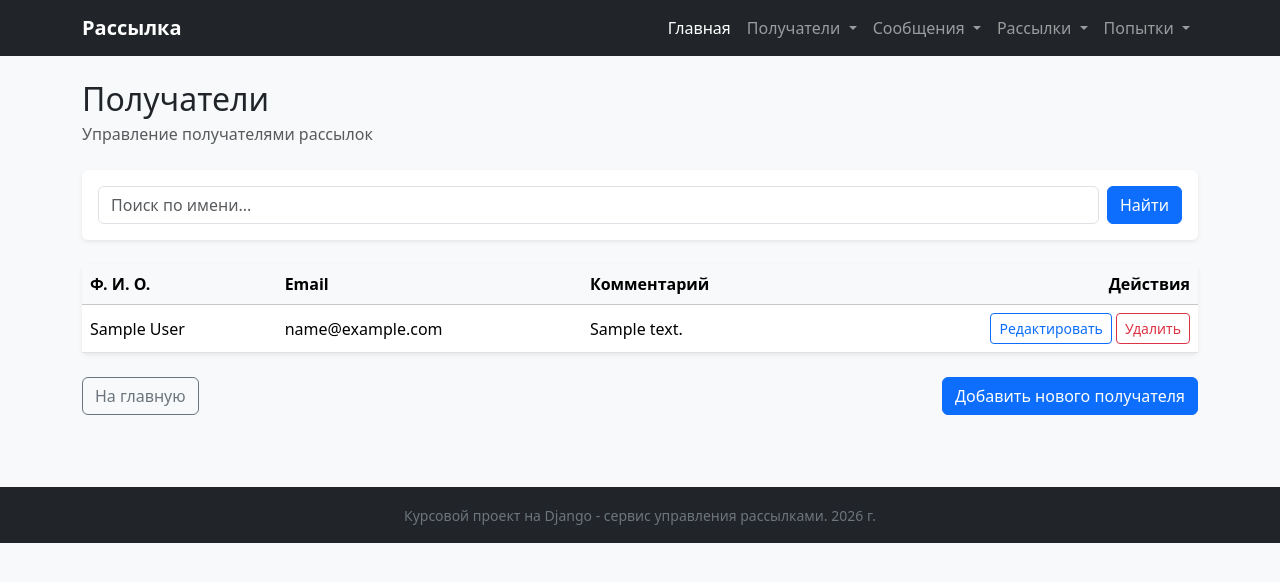
After one commit to AlexValenko/KP3_mailing, a Django app: page /recipients/ in a window 1280 px wide. The commit adds this page. Shown: the top 582 px of the page. Run offline with Django 5.2, Linux system fonts and the light colour scheme; tables that the repository leaves empty hold one stand-in row (values such as "Sample post"); some libraries are stand-ins or nearby versions.

Commit message:
added CRUD for recepients

```diff
--- a/mailing/templates/header.html
+++ b/mailing/templates/header.html
@@ -2,17 +2,13 @@
     <nav class="navbar navbar-expand-lg navbar-dark bg-dark">
         <div class="container">
 
-            <!-- ============================= -->
             <!-- НАЗВАНИЕ / ЛОГОТИП САЙТА      -->
-            <!-- ============================= -->
 
-            <a class="navbar-brand fw-bold" href="#">
+            <a class="navbar-brand fw-bold" href="{% url 'mailing:home' %}">
                 Рассылка
             </a>
 
-            <!-- ============================= -->
             <!-- КНОПКА МОБИЛЬНОГО МЕНЮ        -->
-            <!-- ============================= -->
 
             <button
                     class="navbar-toggler"
@@ -26,9 +22,7 @@
                 <span class="navbar-toggler-icon"></span>
             </button>
 
-            <!-- ============================= -->
             <!-- ГЛАВНОЕ МЕНЮ                  -->
-            <!-- ============================= -->
 
             <div class="collapse navbar-collapse" id="mainMenu">
 
@@ -36,14 +30,12 @@
 
                     <!-- Главная -->
                     <li class="nav-item">
-                        <a class="nav-link active" href="#">
+                        <a class="nav-link active" href="{% url 'mailing:home' %}">
                             Главная
                         </a>
                     </li>
 
-                    <!-- ============================= -->
                     <!-- DROPDOWN: ПОЛУЧАТЕЛИ          -->
-                    <!-- ============================= -->
 
                     <li class="nav-item dropdown">
                         <a
@@ -58,22 +50,20 @@
 
                         <ul class="dropdown-menu">
                             <li>
-                                <a class="dropdown-item" href="#">
+                                <a class="dropdown-item" href="{% url 'mailing:recipient_list' %}">
                                     Все получатели
                                 </a>
                             </li>
 
                             <li>
-                                <a class="dropdown-item" href="#">
+                                <a class="dropdown-item" href="{% url 'mailing:recipient_add' %}">
                                     Добавить получателя
                                 </a>
                             </li>
                         </ul>
                     </li>
 
-                    <!-- ============================= -->
                     <!-- DROPDOWN: СООБЩЕНИЯ           -->
-                    <!-- ============================= -->
 
                     <li class="nav-item dropdown">
                         <a
@@ -101,9 +91,7 @@
                         </ul>
                     </li>
 
-                    <!-- ============================= -->
                     <!-- DROPDOWN: РАССЫЛКИ            -->
-                    <!-- ============================= -->
 
                     <li class="nav-item dropdown">
                         <a
@@ -131,9 +119,7 @@
                         </ul>
                     </li>
 
-                    <!-- ============================= -->
                     <!-- DROPDOWN: ПОПЫТКИ             -->
-                    <!-- ============================= -->
 
                     <li class="nav-item dropdown">
                         <a
--- a/mailing/templates/home.html
+++ b/mailing/templates/home.html
@@ -85,7 +85,7 @@
         <div class="row g-3">
 
             <div class="col-12 col-sm-6 col-lg-4">
-                <a href="#" class="btn btn-outline-primary w-100">
+                <a href="{% url 'mailing:recipient_add' %}" class="btn btn-outline-primary w-100">
                     Добавить получателя
                 </a>
             </div>
--- /dev/null
+++ b/mailing/templates/recipient_list.html
@@ -0,0 +1,291 @@
+{% extends "base.html" %}
+
+{% block title %}Получатели{% endblock %}
+
+{% block content %}
+
+<div class="container py-4">
+
+    <!-- ЗАГОЛОВОК СТРАНИЦЫ                                    -->
+
+    <div class="d-flex flex-column flex-md-row justify-content-between align-items-md-center gap-3 mb-4">
+        <div>
+            <h1 class="h2 mb-1">
+                Получатели
+            </h1>
+
+            <p class="text-muted mb-0">
+                Управление получателями рассылок
+            </p>
+        </div>
+
+    </div>
+
+    <!-- ПОИСК                                                 -->
+
+    <div class="card shadow-sm border-0 mb-4">
+        <div class="card-body">
+
+            <form method="get">
+
+                <div class="row g-2">
+
+                    <div class="col-12 col-md">
+                        <label
+                                for="search"
+                                class="visually-hidden"
+                        >
+                            Поиск по имени
+                        </label>
+
+                        <input
+                                type="text"
+                                name="search"
+                                id="search"
+                                class="form-control"
+                                placeholder="Поиск по имени..."
+                                value="{{ request.GET.search|default:'' }}"
+                        >
+                    </div>
+
+                    <div class="col-12 col-md-auto">
+
+                        <button
+                                type="submit"
+                                class="btn btn-primary w-100"
+                        >
+                            Найти
+                        </button>
+
+                    </div>
+
+                    {% if request.GET.search %}
+
+                    <div class="col-12 col-md-auto">
+
+                        <a
+                                href="{% url 'mailing:recipient_list' %}"
+                                class="btn btn-outline-secondary w-100"
+                        >
+                            Сбросить
+                        </a>
+
+                    </div>
+
+                    {% endif %}
+
+                </div>
+
+            </form>
+
+        </div>
+    </div>
+
+    <!-- ТАБЛИЦА ПОЛУЧАТЕЛЕЙ                                  -->
+
+    <div class="card shadow-sm border-0">
+
+        <div class="card-body p-0">
+
+            {% if recipients %}
+
+            <div class="table-responsive">
+
+                <table class="table table-hover align-middle mb-0">
+
+                    <thead class="table-light">
+
+                    <tr>
+                        <th scope="col">
+                            Ф. И. О.
+                        </th>
+
+                        <th scope="col">
+                            Email
+                        </th>
+
+                        <th scope="col">
+                            Комментарий
+                        </th>
+
+                        <th
+                                scope="col"
+                                class="text-end"
+                        >
+                            Действия
+                        </th>
+                    </tr>
+
+                    </thead>
+
+                    <tbody>
+
+                    {% for recipient in recipients %}
+
+                    <tr>
+
+                        <td>
+                            {{ recipient.full_name }}
+                        </td>
+
+                        <td>
+                            {{ recipient.email }}
+                        </td>
+
+                        <td>
+                            {% if recipient.comment %}
+                            {{ recipient.comment|truncatechars:80 }}
+                            {% else %}
+                            <span class="text-muted">
+                                                —
+                                            </span>
+                            {% endif %}
+                        </td>
+
+                        <td class="text-end text-nowrap">
+
+                            <a
+                                    href="{% url 'mailing:recipient_update' recipient.pk %}"
+                                    class="btn btn-sm btn-outline-primary"
+                            >
+                                Редактировать
+                            </a>
+
+                            <a
+                                    href="{% url 'mailing:recipient_delete' recipient.pk %}"
+                                    class="btn btn-sm btn-outline-danger"
+                            >
+                                Удалить
+                            </a>
+
+                        </td>
+
+                    </tr>
+
+                    {% endfor %}
+
+                    </tbody>
+
+                </table>
+
+            </div>
+
+            {% else %}
+
+            <!-- ЕСЛИ ПОЛУЧАТЕЛЕЙ НЕТ                              -->
+
+            <div class="p-4 text-center">
+
+                <p class="text-muted mb-3">
+                    Получатели не найдены.
+                </p>
+
+                {% if request.GET.search %}
+                <a
+                        href="{% url 'mailing:recipient_list' %}"
+                        class="btn btn-outline-secondary"
+                >
+                    Сбросить поиск
+                </a>
+                {% endif %}
+
+            </div>
+
+            {% endif %}
+
+        </div>
+
+    </div>
+
+    <!-- ПАГИНАЦИЯ                                             -->
+
+    {% if is_paginated %}
+
+    <nav
+            aria-label="Навигация по страницам"
+            class="mt-4"
+    >
+
+        <ul class="pagination justify-content-center">
+            {% if page_obj.has_previous %}
+            <li class="page-item">
+                <a
+                        class="page-link"
+                        href="?page={{ page_obj.previous_page_number }}{% if request.GET.search %}&search={{ request.GET.search|urlencode }}{% endif %}"
+                >
+                    Назад
+                </a>
+            </li>
+
+            {% else %}
+            <li class="page-item disabled">
+                        <span class="page-link">
+                            Назад
+                        </span>
+            </li>
+            {% endif %}
+
+            {% for num in page_obj.paginator.page_range %}
+            {% if page_obj.number == num %}
+            <li class="page-item active">
+                            <span class="page-link">
+                                {{ num }}
+                            </span>
+            </li>
+            {% else %}
+            <li class="page-item">
+                <a
+                        class="page-link"
+                        href="?page={{ num }}{% if request.GET.search %}&search={{ request.GET.search|urlencode }}{% endif %}"
+                >
+                    {{ num }}
+                </a>
+            </li>
+
+            {% endif %}
+
+            {% endfor %}
+
+            {% if page_obj.has_next %}
+            <li class="page-item">
+                <a
+                        class="page-link"
+                        href="?page={{ page_obj.next_page_number }}{% if request.GET.search %}&search={{ request.GET.search|urlencode }}{% endif %}"
+                >
+                    Вперёд
+                </a>
+            </li>
+            {% else %}
+            <li class="page-item disabled">
+                        <span class="page-link">
+                            Вперёд
+                        </span>
+            </li>
+            {% endif %}
+        </ul>
+    </nav>
+    {% endif %}
+
+    <!-- КНОПКИ                                          -->
+
+    <div class="d-flex flex-column flex-sm-row justify-content-between gap-2 mt-4">
+
+        <a
+                href="{% url 'mailing:home' %}"
+                class="btn btn-outline-secondary"
+        >
+            На главную
+        </a>
+
+        <a
+                href="{% url 'mailing:recipient_add' %}"
+                class="btn btn-primary"
+        >
+            Добавить нового получателя
+        </a>
+
+    </div>
+
+</div>
+
+{% endblock %}
--- a/mailing/urls.py
+++ b/mailing/urls.py
@@ -1,10 +1,14 @@
 from django.urls import path
 
 from mailing.apps import MailingConfig
-from mailing.views import HomeTemplateView
+from mailing.views import HomeTemplateView, RecipientCreateView, RecipientUpdateView, RecipientDeleteView, RecipientListView
 
 app_name = MailingConfig.name
 
 urlpatterns = [
     path("home/", HomeTemplateView.as_view(), name="home"),
+    path("recipients/", RecipientListView.as_view(), name="recipient_list"),
+    path("recipients/create/", RecipientCreateView.as_view(), name="recipient_add"),
+    path("recipients/<int:pk>/update/", RecipientUpdateView.as_view(), name="recipient_update"),
+    path("recipients/<int:pk>/delete/", RecipientDeleteView.as_view(), name="recipient_delete"),
 ]
--- a/mailing/views.py
+++ b/mailing/views.py
@@ -1,7 +1,55 @@
-from django.shortcuts import render
-from django.views.generic import TemplateView
-from .models import Mailing, Recipient
+from django.urls import reverse_lazy
+from django.views.generic import TemplateView, CreateView, UpdateView, DeleteView, ListView
+from .models import Recipient
+
+from .forms import RecipientForm
 
 class HomeTemplateView(TemplateView):
     """Класс CBV для отображения домашней страницы - отображает статистику о рассылках и получателях"""
     template_name = "home.html"
+
+
+    # ----------------------- CRUD Recipient ------------------------------
+class RecipientListView(ListView):
+    """Класс CBV для вывода списка получателей рассылки"""
+
+    model = Recipient
+    template_name = "recipient_list.html"
+    context_object_name = "recipients"
+    paginate_by = 30
+    ordering = ("full_name",)
+
+    def get_queryset(self):
+        """Возвращает список получателей с учетом поиска."""
+        queryset = super().get_queryset()
+
+        search_query = self.request.GET.get("search", "").strip()
+
+        if search_query:
+            queryset = queryset.filter(full_name__icontains=search_query)
+
+        return queryset
+
+
+class RecipientCreateView(CreateView):
+    """Класс CBV для создания получателя"""
+
+    model = Recipient
+    form_class = RecipientForm
+    template_name = "recipient_form.html"
+    success_url = reverse_lazy("mailing:recipient_list")
+
+class RecipientUpdateView(UpdateView):
+    """Класс CBV для редактирования получателя."""
+
+    model = Recipient
+    form_class = RecipientForm
+    template_name = "recipient_form.html"
+    success_url = reverse_lazy("mailing:recipient_list")
+
+class RecipientDeleteView(DeleteView):
+    """Класс CBV для удаления получателя."""
+
+    model = Recipient
+    template_name = "recipient_confirm_delete.html"
+    success_url = reverse_lazy("mailing:recipient_list")
```
Also changed, not shown: mailing/forms.py (added, +38 -0 lines), mailing/templates/recipient_confirm_delete.html (added, +61 -0 lines), mailing/templates/recipient_form.html (added, +118 -0 lines).
